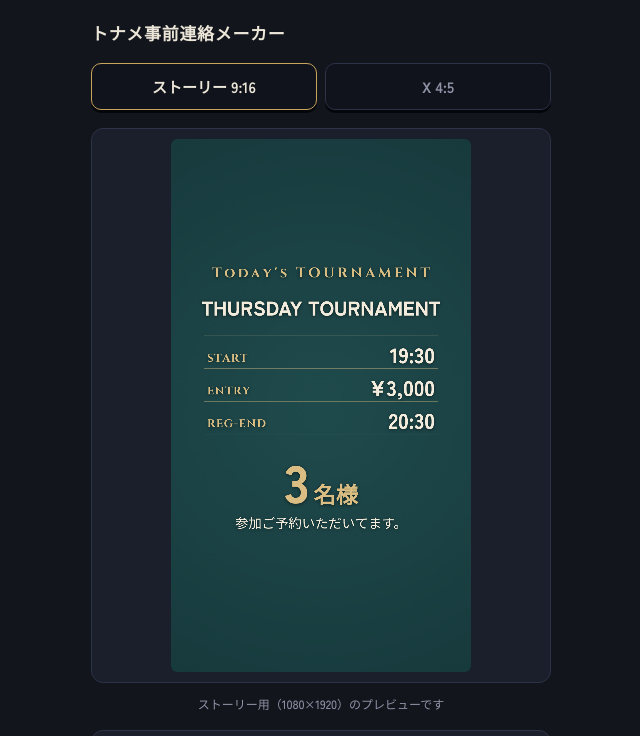
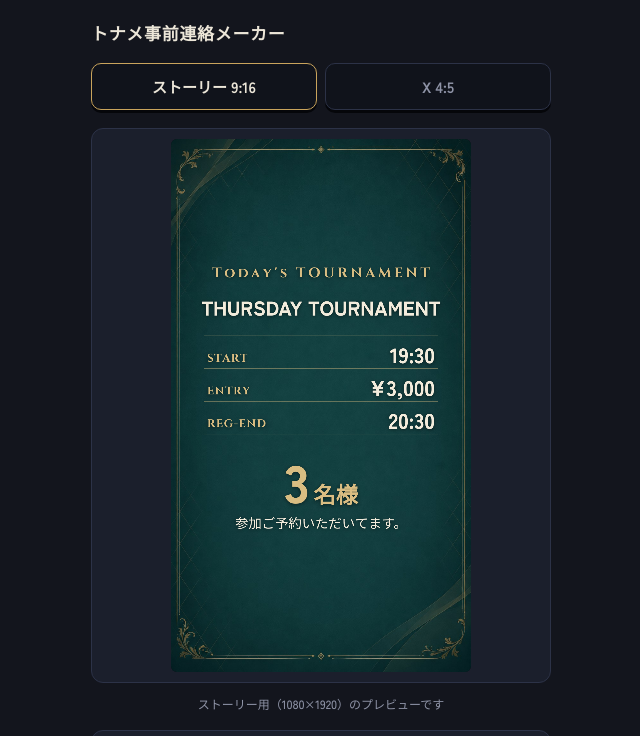
Before and after one commit to choz09/tournament-notice, a plain HTML site: page index.html in a window 1280 px wide. Shown: the top 736 px of the page, without its empty margins (319-959 px from the left). Drawn offline with Linux system fonts and the light colour scheme.

Commit message:
背景8枚をサイトに組み込み、登録なしで使えるようにする
Co-Authored-By: Claude Sonnet 5.5 <noreply@anthropic.com>

```diff
--- a/index.html
+++ b/index.html
@@ -125,7 +125,7 @@ label b.no{color:#e0a45e;border-color:#6a5230}
       <label for="bgX" id="lblX">X用の背景画像（4:5）<b id="stX"></b><br>未選択ならストーリー用の中央を切り出します</label>
       <input id="bgX" type="file" accept="image/*">
     </div>
-    <div class="note">背景画像は色ごとに1組ずつ、端末に記憶されます（版: 11/17-c）。画像がない色は、単色の背景で表示します。保存ボタンを押すと共有画面が開くので、「画像を保存」を選ぶと写真に入ります。</div>
+    <div class="note">背景画像は色ごとに最初から入っています。別の画像を使いたいときだけ、下の欄から入れてください（端末に記憶されます）。（版: 11/17-d）画像がない色は、単色の背景で表示します。保存ボタンを押すと共有画面が開くので、「画像を保存」を選ぶと写真に入ります。</div>
   </div>
 
   <div class="btns">
@@ -197,10 +197,11 @@ label b.no{color:#e0a45e;border-color:#6a5230}
       var key='tj_bg_'+myTheme+'_'+m;
       idbGet(key).then(function(blob){
         if(!blob) blob=legacyGet(key);
-        if(!blob||myTheme!==theme) return;
-        var u=URL.createObjectURL(blob), im=new Image();
+        if(myTheme!==theme) return;
+        var im=new Image();
         im.onload=function(){ if(myTheme===theme){ bg[m]=im; draw(); refreshStatus(); } };
-        im.src=u;
+        // 自分で入れた画像があればそれを、なければ最初から入っている背景(bg/色名-s.jpg など)を使う
+        im.src= blob ? URL.createObjectURL(blob) : 'bg/'+myTheme+'-'+m+'.jpg';
       });
     });
     refreshStatus();
```
Also changed, not shown: bg/bronze-s.jpg (added), bg/bronze-x.jpg (added), bg/navy-s.jpg (added), bg/navy-x.jpg (added), bg/teal-s.jpg (added), bg/teal-x.jpg (added), bg/wine-s.jpg (added), bg/wine-x.jpg (added).
